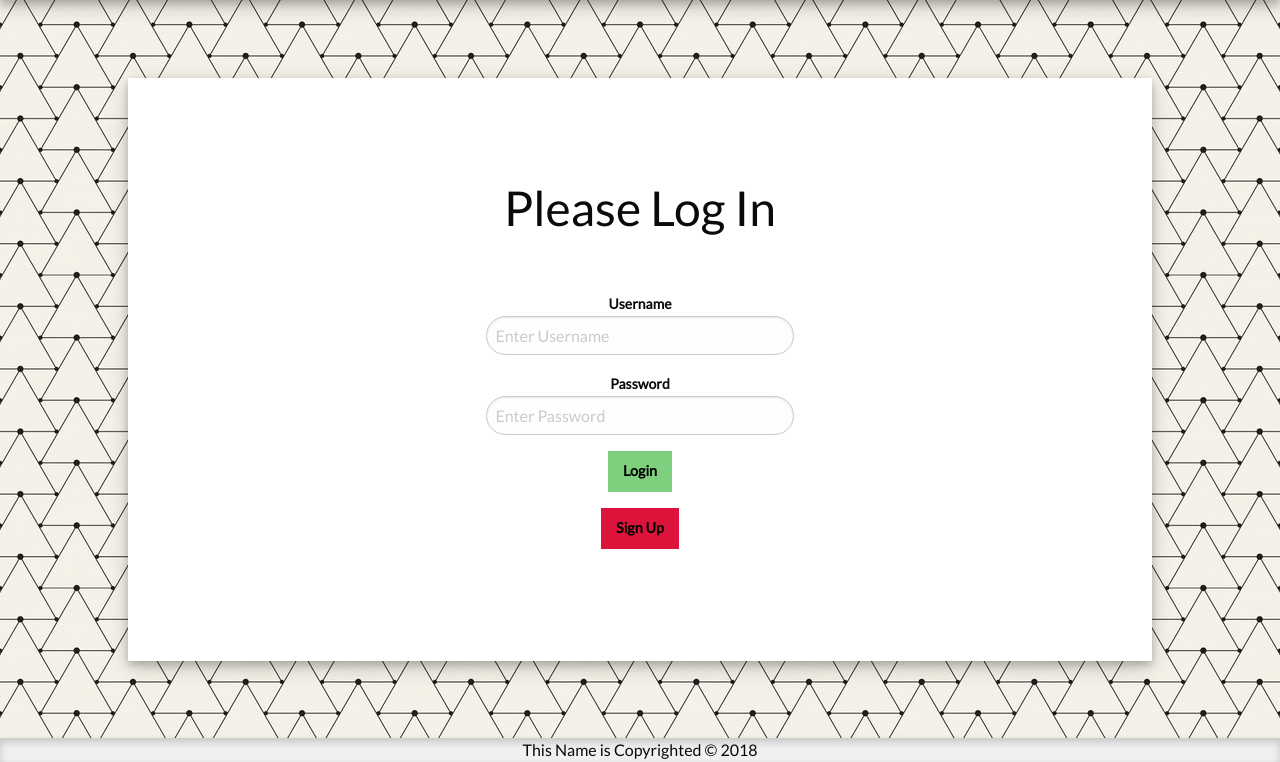
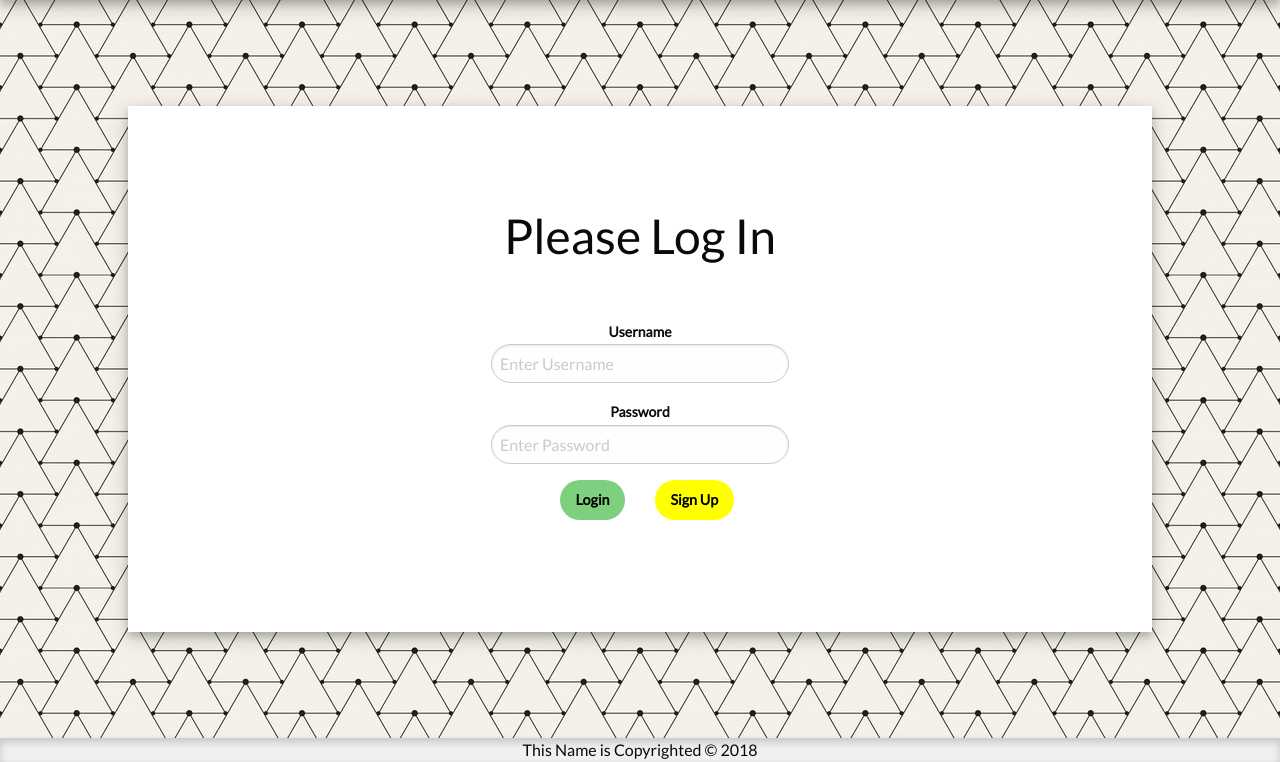
Before and after one commit to kkhan01/This_Name_is_Copyrighted-Brain_Battles, a Flask app: page /login in a window 1280 px wide. Shown: the part 38-800 px from the top of the page. Run offline with Flask 2, Linux system fonts and the light colour scheme; parts of the project's set-up code (start-up, migrations or seed data) failed here and were passed over; some libraries are stand-ins or nearby versions.

Commit message:
prfile and login

```diff
--- a/static/css/login_custom.css
+++ b/static/css/login_custom.css
@@ -63,3 +63,7 @@ body{
     height: 100vh;
     flex-shrink: 0;
 }
+
+.button{
+    border-radius: 30px;
+}
--- /dev/null
+++ b/static/css/profile.css
@@ -0,0 +1,3 @@
+.thumbnail{
+    max-width: 50%;
+}
--- a/templates/login.html
+++ b/templates/login.html
@@ -12,22 +12,32 @@ Log In
 <!-- Actual Info -->
 <h1>Please Log In</h1>
 <div class="container">
+  <div class="grid-container">
+    <div class="grid-x grid-padding-x">
+      <div class="medium-12 cell">
 	<form method="POST" action="/home">
 	  <label><b>Username</b></label>
 	  <input type="text" placeholder="Enter Username" name="uname" required>
-
+      </div>
+      <div class="medium-12 cell">
 	<label><b>Password</b></label>
 	<input type="password" placeholder="Enter Password" name="upass" required>
-
+      </div>
+      <div class="medium-6 cell" id="alignthisright">
 	<button class="button" type="submit" id="login">Login</button>
       </form>
+      </div>
       <!-- If user cant login straight away -->
 
       <!-- Later addition -->
       <!-- <button type="button" class="lbutton">Forgot Password</button> -->
+      <div class="medium-6 cell" id="alignthisleft">
 	<form method="POST" action="/create">
-    <button class="button" type="submit" id="signup">Sign Up</button>
+	  <button class="button" type="submit">Sign Up</button>
 	</form>
+      </div>
+    </div>
+  </div>
 </div>
 {% endblock %}
 
```
Also changed, not shown: templates/profile.html (+6 -4 lines), data/database.db, static/css/app.css (line endings or trailing spaces). Lines whose indentation alone changed are shown as unchanged.
